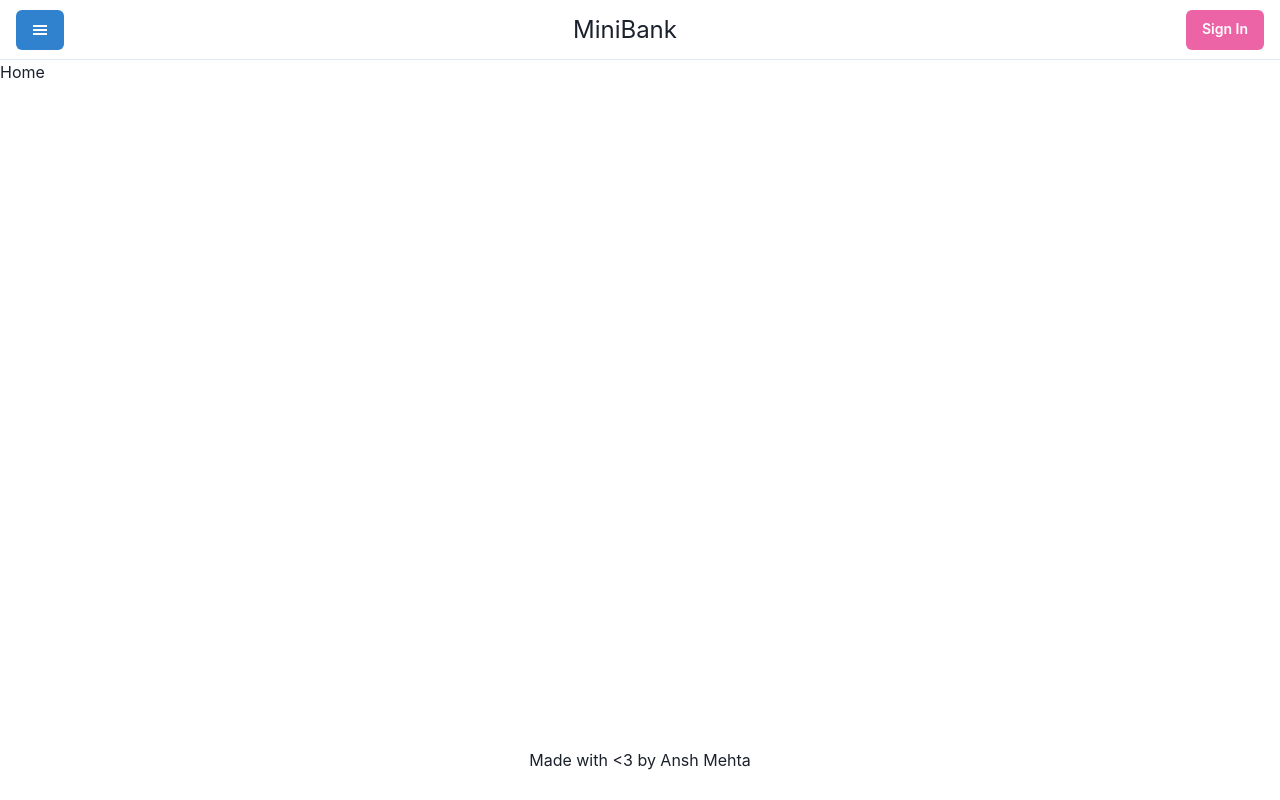
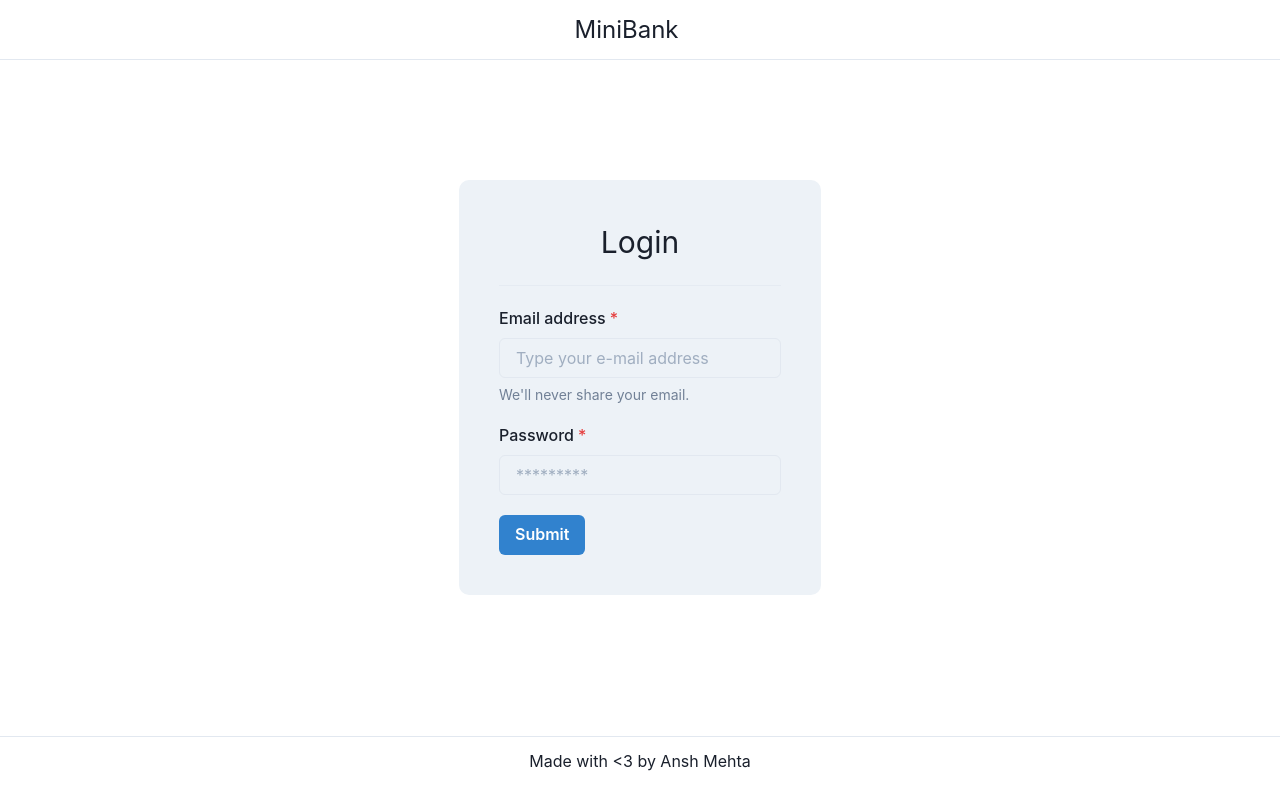
Before and after one commit to mehtaAnsh/MiniBank-Frontend, a React (Create React App) app: page / in a window 1280 px wide. Built offline with nearby package versions, Linux system fonts and the light colour scheme.

Commit message:
login page done

```diff
--- a/src/components/App.js
+++ b/src/components/App.js
@@ -1,4 +1,4 @@
-import React, { Suspense } from 'react';
+import React, { Suspense, useState, lazy } from 'react';
 import { BrowserRouter, Switch, Redirect, Route } from 'react-router-dom';
 import { Toaster } from 'react-hot-toast';
 
@@ -8,7 +8,10 @@ import Footer from './footer';
 
 import './App.css';
 
+import Dashboard from './dashboard';
+
 const App = () => {
+	const [isLoggedIn, setIsLoggedIn] = useState(false);
 	const loader = () => (
 		<div className="d-flex justify-content-center" data-aos="fade-out">
 			<div className="spinner-border" role="status" style={{ marginTop: '50vh' }}>
@@ -21,12 +24,14 @@ const App = () => {
 		<div style={{ minHeight: '100vh' }}>
 			<BrowserRouter>
 				<Suspense fallback={loader}>
-					<Header />
+					<Header isLoggedIn={isLoggedIn} />
 					<Toaster />
 					<Switch>
 						<div style={{ minHeight: '84.5vh' }}>
-							<Route exact path="/" component={Home} />
-							<Redirect to="/" />
+							<Route exact path="/dashboard" component={Dashboard} />
+							<Route exact path="/">
+								<Home isLoggedIn={isLoggedIn} setIsLoggedIn={setIsLoggedIn} />
+							</Route>
 						</div>
 					</Switch>
 					<Footer />
--- /dev/null
+++ b/src/components/dashboard/index.js
@@ -0,0 +1,7 @@
+import React from 'react';
+
+const Dashboard = () => {
+	return <h1>Welcome!</h1>;
+};
+
+export default Dashboard;
--- a/src/components/footer/index.js
+++ b/src/components/footer/index.js
@@ -1,10 +1,10 @@
 import React from 'react';
-import { Box, Center } from '@chakra-ui/react';
+import { Box, Center, useColorModeValue } from '@chakra-ui/react';
 
 const Footer = () => {
 	return (
-		<Box m={3}>
-			<Center>Made with {`<3`} by Ansh Mehta</Center>
+		<Box borderTop={1} borderStyle={'solid'} borderColor={useColorModeValue('gray.200', 'gray.900')}>
+			<Center mt={3}>Made with {`<3`} by Ansh Mehta</Center>
 		</Box>
 	);
 };
--- a/src/components/header/index.js
+++ b/src/components/header/index.js
@@ -9,16 +9,14 @@ import {
 	Box,
 	Flex,
 	Text,
-	IconButton,
 	Button,
-	Stack,
 	useColorModeValue,
 } from '@chakra-ui/react';
 
 import { GiHamburgerMenu } from 'react-icons/gi';
 
-const Header = () => {
-	const { isOpen, onOpen, onClose, onToggle } = useDisclosure();
+const Header = props => {
+	const { isOpen, onOpen, onClose } = useDisclosure();
 	const btnRef = React.useRef();
 
 	return (
@@ -34,6 +32,7 @@ const Header = () => {
 				borderColor={useColorModeValue('gray.200', 'gray.900')}
 				align={'center'}
 			>
+				{props.isLoggedIn && (
 					<>
 						<Button ref={btnRef} colorScheme="blue" onClick={onOpen}>
 							<GiHamburgerMenu />
@@ -46,31 +45,13 @@ const Header = () => {
 							</DrawerContent>
 						</Drawer>
 					</>
+				)}
 
-				<Flex flex={{ base: 1, md: 'auto' }} ml={{ base: -2 }} display={{ base: 'flex', md: 'none' }}>
-					<IconButton onClick={onToggle} variant={'ghost'} aria-label={'Toggle Navigation'} />
-				</Flex>
-				<Flex flex={{ base: 1 }} justify={{ base: 'center' }}>
+				<Flex flex={{ base: 1 }} justify={{ base: 'center' }} mr={{ base: 27 }}>
 					<Text fontSize="2xl" fontFamily={'heading'} color={useColorModeValue('gray.800', 'white')}>
 						MiniBank
 					</Text>
 				</Flex>
-
-				<Stack flex={{ base: 1, md: 0 }} justify={'flex-end'} direction={'row'} spacing={6}>
-					<Button
-						display={{ md: 'inline-flex' }}
-						fontSize={'sm'}
-						fontWeight={600}
-						color={'white'}
-						bg={'pink.400'}
-						href={'#'}
-						_hover={{
-							bg: 'pink.300',
-						}}
-					>
-						Sign In
-					</Button>
-				</Stack>
 			</Flex>
 		</Box>
 	);
--- a/src/components/home/index.js
+++ b/src/components/home/index.js
@@ -1,7 +1,92 @@
-import React from 'react';
+import React, { useState } from 'react';
+import { useHistory } from 'react-router-dom';
+import {
+	Container,
+	Box,
+	Flex,
+	Text,
+	Center,
+	FormControl,
+	FormLabel,
+	Input,
+	FormHelperText,
+	Divider,
+	Button,
+} from '@chakra-ui/react';
+import toast from 'react-hot-toast';
 
-const Home = () => {
-	return <h1>Home</h1>;
+import api from '../../api';
+
+const Home = props => {
+	const [email, setEmail] = useState('');
+	const [password, setPassword] = useState('');
+
+	const history = useHistory();
+
+	const onFormSubmit = () => {
+		if (!email || !password) {
+			toast.error('Fill all values');
+			return;
+		}
+		props.setIsLoggedIn(true);
+		toast.success('Logged in!');
+		setTimeout(() => history.push('/dashboard'), 3000);
+		/*
+		await api
+			.post(`/verify`, { email, password })
+			.then(res => {
+				if (res.status === 200) {
+					localStorage.setItem('email', email);
+					props.setIsLoggedIn(true);
+					toast.success('Submitted! An email has been sent.');
+					setTimeout(() => history.push('/dashboard', { status: true }), 3000);
+				}
+			})
+			.catch(err => {
+				console.log(err);
+				toast.error('An error occured.');
+			});
+			*/
+	};
+
+	return (
+		<Flex justify="center" align="center" wrap="no-wrap">
+			<Container maxW="xl" mt="15vh" centerContent>
+				<Box padding="10" minWidth="20vh" bg="gray.100" borderRadius={10}>
+					<Center>
+						<Text fontSize="3xl">Login</Text>
+					</Center>
+					<Divider paddingTop="5" />
+					<Center>
+						<FormControl id="email" paddingY="5" isRequired>
+							<FormLabel>Email address</FormLabel>
+							<Input
+								value={email}
+								onChange={e => setEmail(e.target.value)}
+								placeholder="Type your e-mail address"
+								type="email"
+							/>
+							<FormHelperText>We'll never share your email.</FormHelperText>
+						</FormControl>
+					</Center>
+					<Center>
+						<FormControl id="password" paddingBottom="5" isRequired>
+							<FormLabel>Password</FormLabel>
+							<Input
+								value={password}
+								onChange={e => setPassword(e.target.value)}
+								placeholder="*********"
+								type="password"
+							/>
+						</FormControl>
+					</Center>
+					<Button onClick={onFormSubmit} colorScheme="blue">
+						Submit
+					</Button>
+				</Box>
+			</Container>
+		</Flex>
+	);
 };
 
 export default Home;
```
Lines whose indentation alone changed are shown as unchanged.
